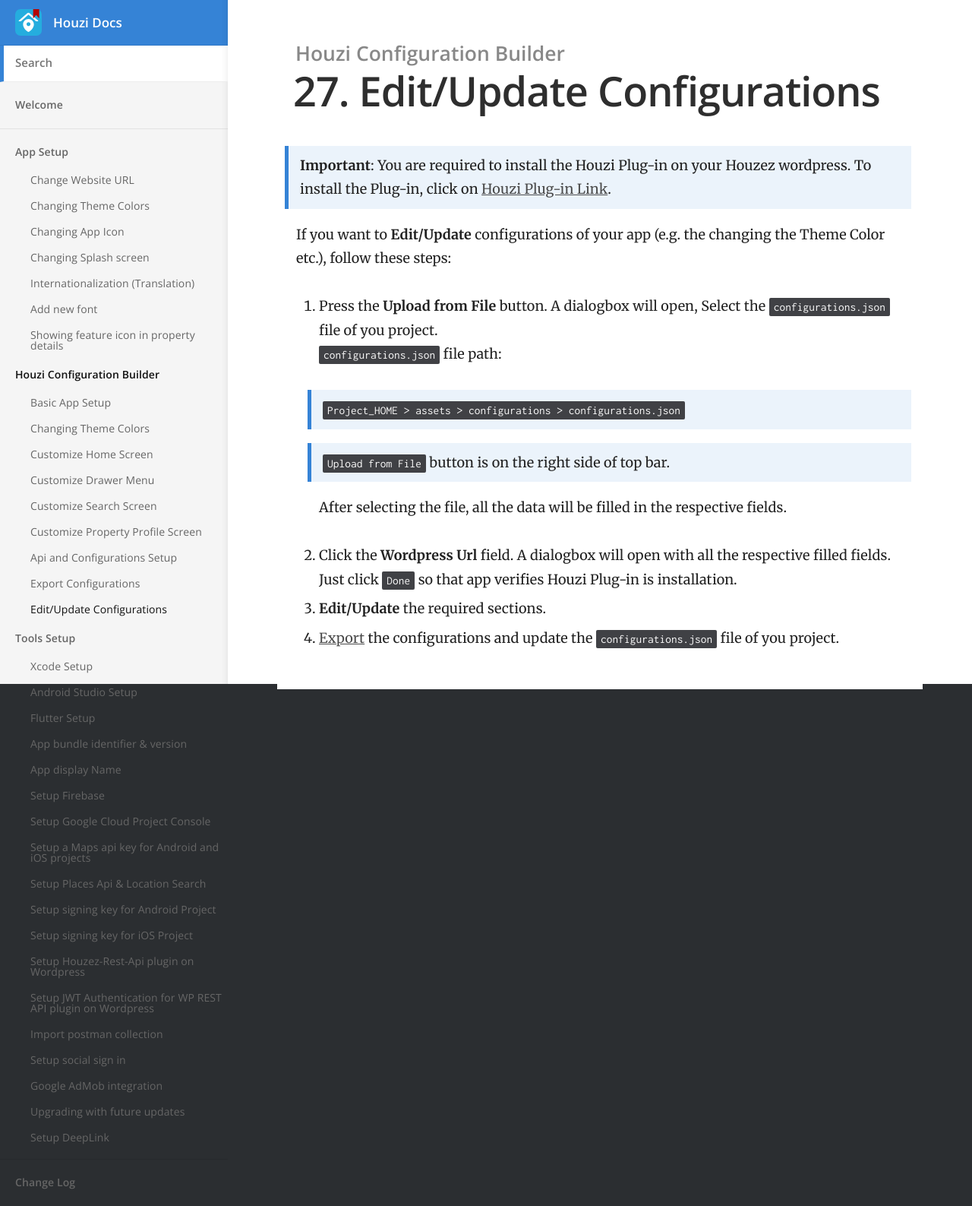
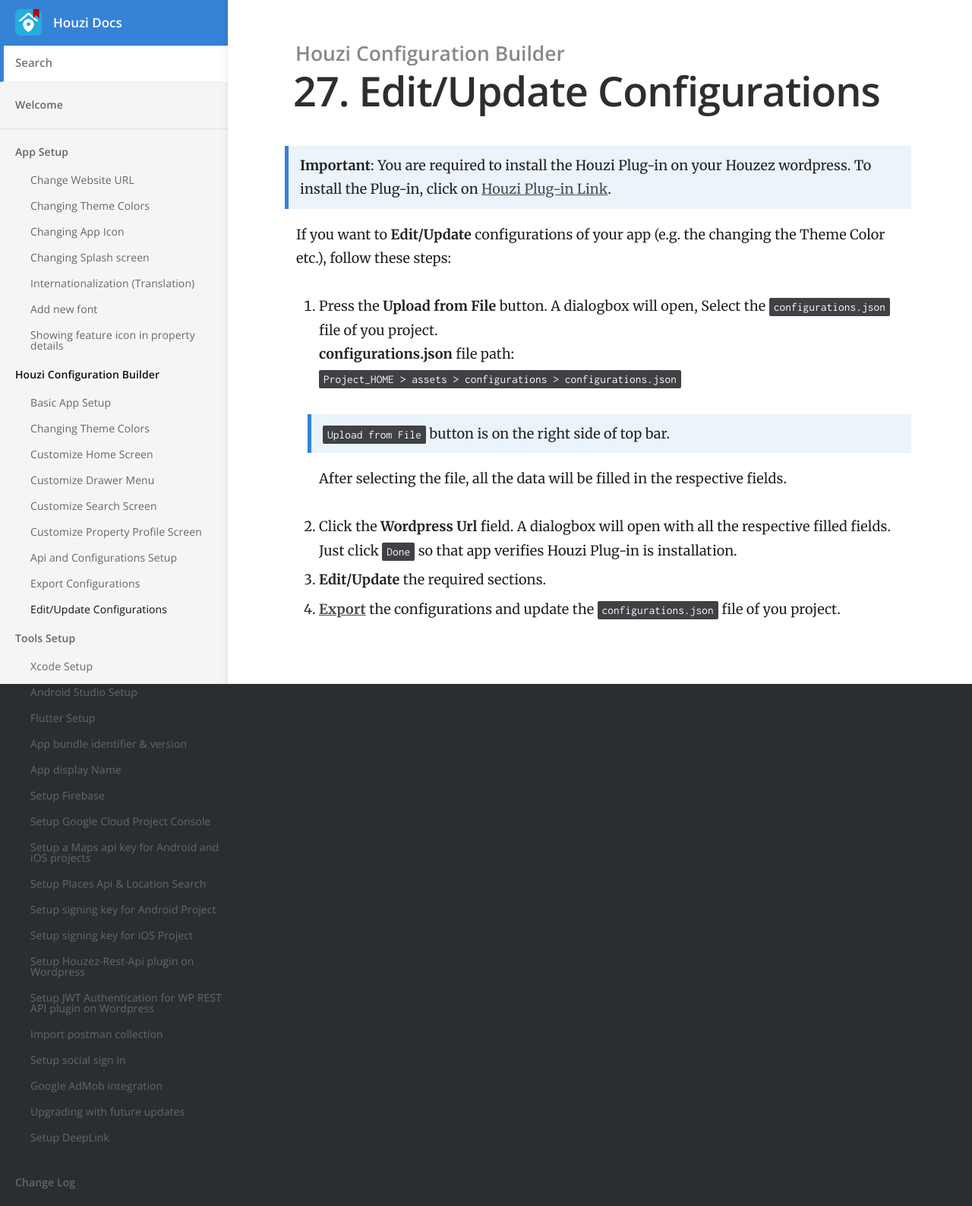
Before and after one commit to booleanbites/houzi-doc, a Jekyll site: the page built from _docs/houzi-config-builder/edit-or-update-configurations.md, in a window 1280 px wide. Shown: the whole page at 76% size. Built offline with Jekyll 4.4.1, drawn with Linux system fonts in a browser that asks for light colours.

```diff
--- a/_docs/houzi-config-builder/edit-or-update-configurations.md
+++ b/_docs/houzi-config-builder/edit-or-update-configurations.md
@@ -8,13 +8,12 @@ order: 27
 
 If you want to **Edit/Update** configurations of your app (e.g. the changing the Theme Color etc.), follow these steps:
 1. Press the **Upload from File** button. A dialogbox will open, Select the `configurations.json` file of you project.
-  `configurations.json` file path:
-
-    >`Project_HOME > assets > configurations > configurations.json`
+  **configurations.json** file path:
+  `Project_HOME > assets > configurations > configurations.json`
 
     > `Upload from File` button is on the right side of top bar.
 
     After selecting the file, all the data will be filled in the respective fields.
 2. Click the **Wordpress Url** field. A dialogbox will open with all the respective filled fields. Just click `Done` so that app verifies Houzi Plug-in is installation.
 3. **Edit/Update** the required sections.
-4. [Export](/houzi-config-builder/export-configurations) the configurations and update the `configurations.json` file of you project.
+4. [**Export**](/houzi-config-builder/export-configurations) the configurations and update the `configurations.json` file of you project.
```
Also changed, not shown: _docs/houzi-config-builder/export-configurations.md (+3 -4 lines).
